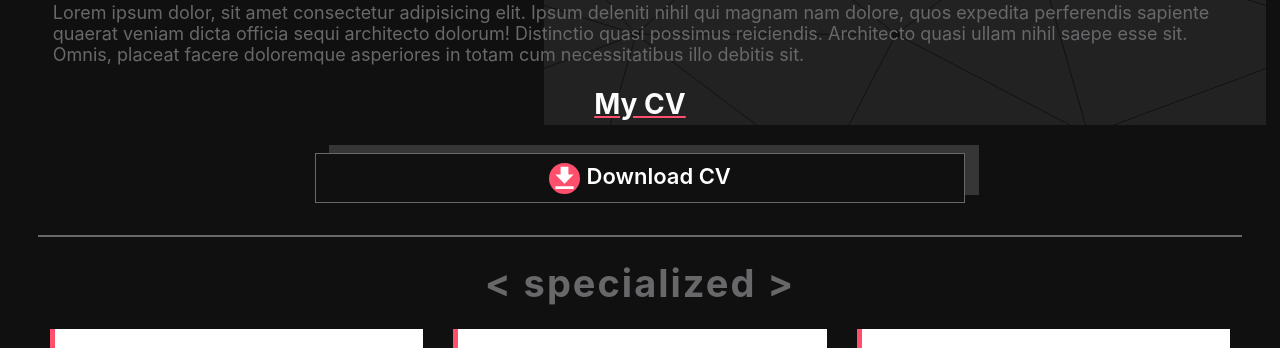
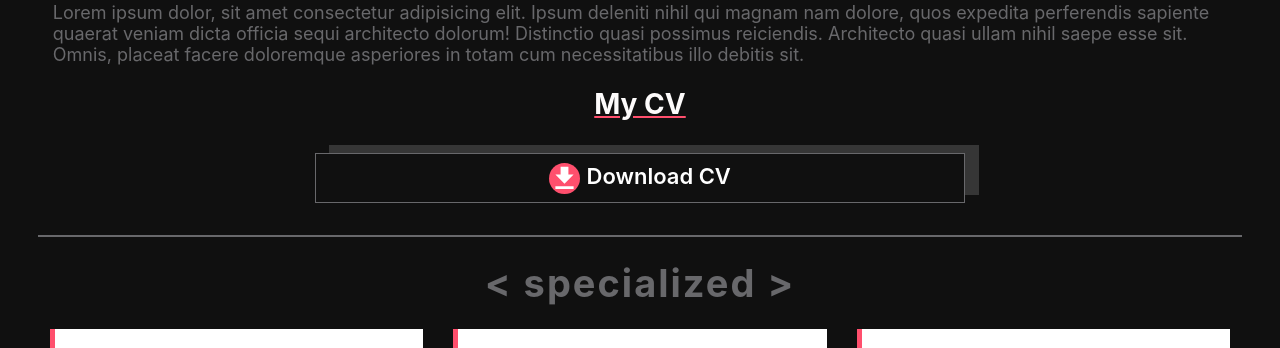
Before and after one commit to cristian-nicp/portfolio-web, a plain HTML site: page index.html in a window 1280 px wide. Shown: the part 729-1077 px from the top of the page. Drawn offline with Linux system fonts and the light colour scheme.

Commit message:
about-bg div removed

```diff
--- a/index.html
+++ b/index.html
@@ -71,7 +71,6 @@
           <!--captcha para que obtenga mi cv-->
           <a href="./assets/example.txt" class="about__downloadcv" download="CristianPereiraCV"><span></span>Download CV</a>
         </section>
-        <div class="about__svg-bg"></div>
       </section>
       <section class="specialized" id="specialized">
         <h4 class="specialized__title">< specialized ></h4>
```
